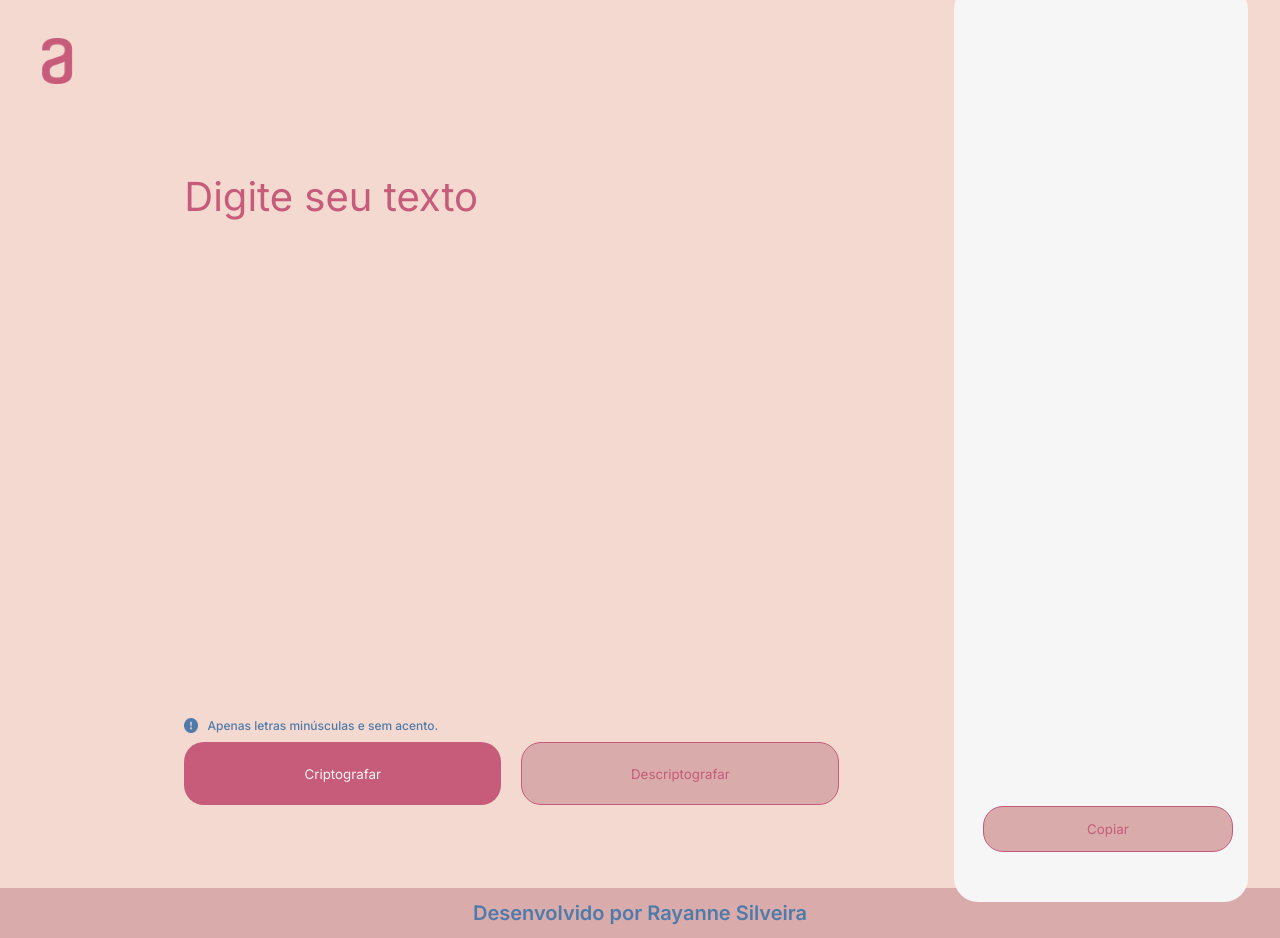
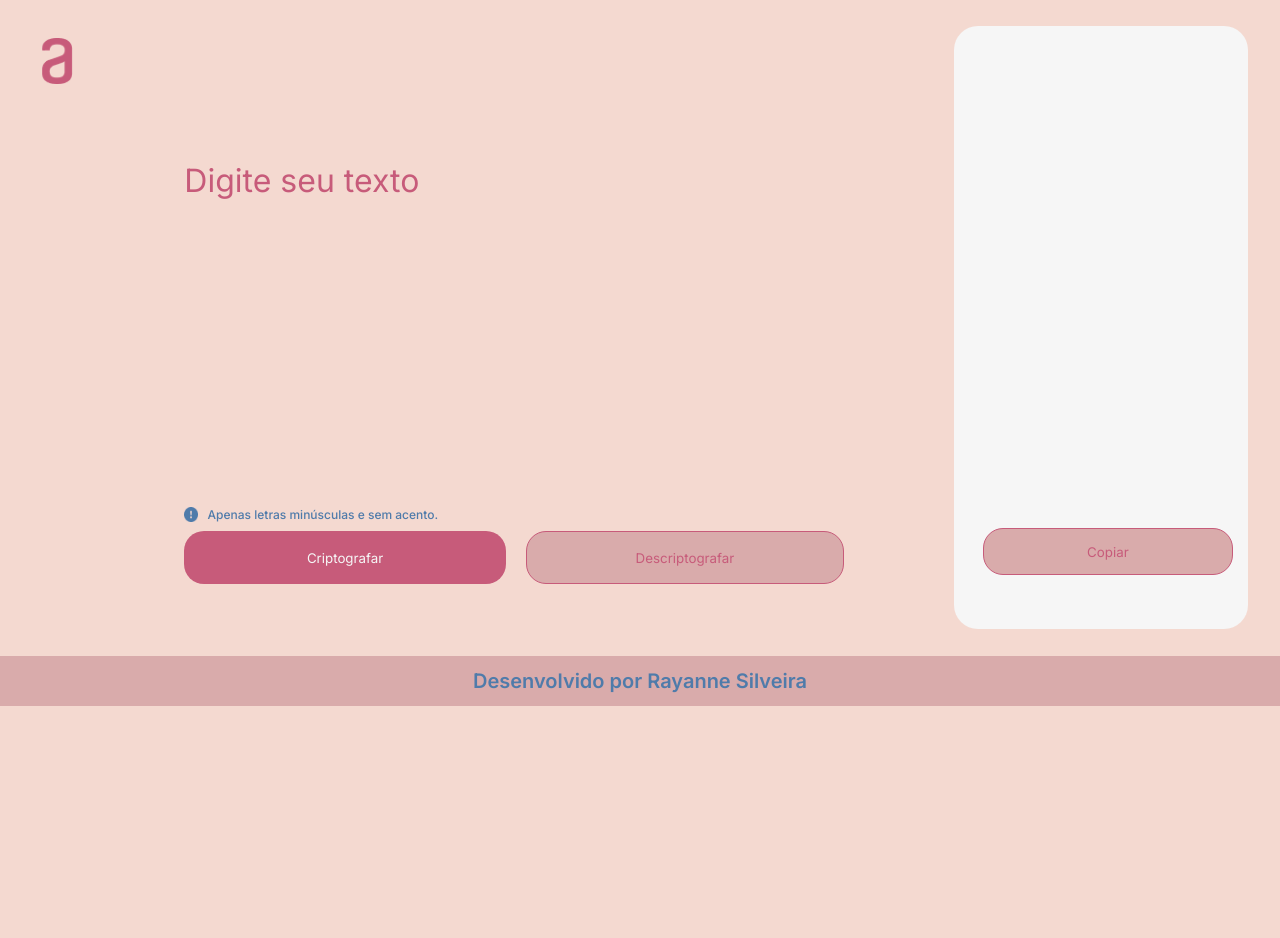
Before and after one commit to RayanneCOliveira/challenge, a plain HTML site: page index.html in a window 1280 px wide. Both pictures are taken after a click on the button "Criptografar". After the commit the page ends 800 px from the top, so only its background shows below. Drawn offline with Linux system fonts and the light colour scheme.

Commit message:
Update style.css

```diff
--- a/styles/style.css
+++ b/styles/style.css
@@ -26,7 +26,7 @@ body {
 }
 
 .content {
-    height: 100vh;
+    height: 35.5rem;
     display: flex;
     align-items: center;
     justify-content: space-between;
@@ -40,9 +40,9 @@ body {
 
 .content__input__message {
     margin: 0 15% 0% 20%;
-    max-width: 800px;
-    height: 500px;
-    font-size: 40px;
+    max-width: 50rem;
+    height: 18.75rem;
+    font-size: 2rem;
     border: none;
     background: none;
     outline: none;
@@ -62,10 +62,10 @@ body {
 
 .content__input__alert {
     display: flex;
-    gap: 10px;
+    gap: 0.625rem;
     margin-left: 20%;
     margin-top: 5%;
-    font-size: 12px;
+    font-size: 0.75rem;
     font-weight: 500;
     color: var(--accent-color);
 }
@@ -77,17 +77,17 @@ body {
 .content__input__buttons {
     display: flex;
     align-items: center;
-    gap: 20px;
+    gap: 1.25rem;
     margin: 1% 30% 0 20%;
-    font-size: 16px;
+    font-size: 1rem;
 }
 
 #encrypt {
     background-color: var(--tertiary-color);
     border: none;
     color: var(--white-color);
-    padding: 5.08% 26.1%;
-    border-radius: 20px;
+    padding: 4.08% 26.6%;
+    border-radius: 1.25rem;
 }
 
 #encrypt:hover {
@@ -96,10 +96,10 @@ body {
 
 #decrypt {
     background-color: var(--secondary-color);
-    border: 1px solid var(--tertiary-color);
+    border: 0.0625rem solid var(--tertiary-color);
     color: var(--tertiary-color);
-    padding: 4.85% 23.6%;
-    border-radius: 20px;
+    padding: 3.85% 23.6%;
+    border-radius: 1.25rem;
 }
 
 #decrypt:hover {
@@ -111,8 +111,8 @@ body {
     width: 23%;
     background-color: var(--white-color);
     color: var(--accent-color);
-    padding: 13% 1%;
-    border-radius: 24px;
+    padding: 7.5% 1%;
+    border-radius: 1.5rem;
     display: flex;
     flex-direction: column;
     text-align: center;
@@ -126,20 +126,20 @@ body {
 
 .content__output__message__1 {
     font-weight: bold;
-    font-size: 28px;
+    font-size: 1.75rem;
     margin-bottom: 3%;
 }
 
 .content__output__message__2 {
-    font-size: 20px;
+    font-size: 1.25rem;
 }
 
 .content__result__output {
     margin: 0 2.5% 7% 0;
-    padding: 50px 0;
+    padding: 3.4rem 0;
     width: 23%;
     background-color: var(--white-color);
-    border-radius: 24px;
+    border-radius: 1.5rem;
     display: flex;
     flex-direction: column;
 }
@@ -154,10 +154,10 @@ body {
 }
 
 #resultMessage  {
-    margin: 2% 0 2% 8%;
-    height: 740px;
+    margin: 2% 0 8% 8%;
+    height: 25rem;
     width: 85%;
-    font-size: 24px;
+    font-size: 1.5rem;
     border: none;
     background: none;
     outline: none;
@@ -176,10 +176,10 @@ body {
 
 #copyButton {
     background-color: var(--secondary-color);
-    border: 1px solid var(--tertiary-color);
+    border: 0.0625rem solid var(--tertiary-color);
     color: var(--tertiary-color);
     padding: 4.85% 35%;
-    border-radius: 20px;
+    border-radius: 1.25rem;
     margin: 5% 0 0 10%;
 }
 
@@ -190,7 +190,7 @@ body {
 footer {
     background-color: var(--secondary-color);
     color: var(--accent-color);
-    font-size: 20px;
+    font-size: 1.25rem;
     font-weight: 600;
     text-align: center;
     padding: 1% 0;
```
